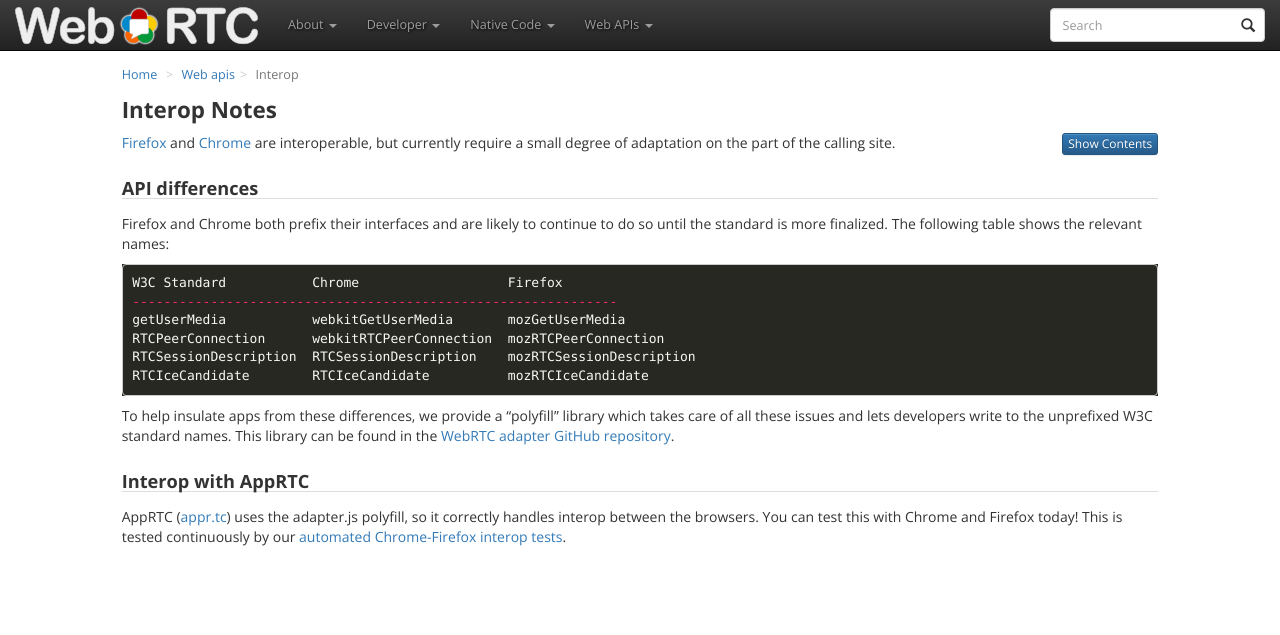
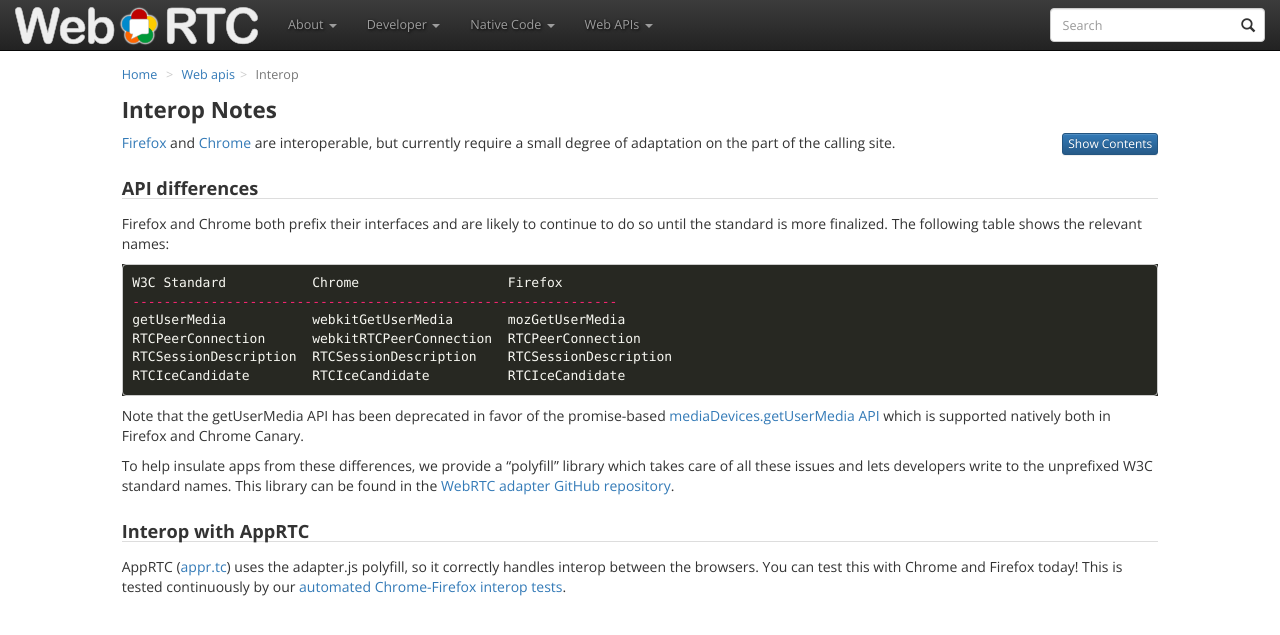
Before and after one commit to webrtc/webrtc-org, a Jekyll site: the page built from web-apis/interop/index.md, in a window 1280 px wide and 900 px high. Shown: the top 635 px of the window. Built offline with Jekyll 4.4.1, drawn with Linux system fonts in a browser that asks for light colours.

Commit message:
update interop information

```diff
--- a/web-apis/interop/index.md
+++ b/web-apis/interop/index.md
@@ -22,10 +22,13 @@ relevant names:
 W3C Standard           Chrome                   Firefox
 --------------------------------------------------------------
 getUserMedia           webkitGetUserMedia       mozGetUserMedia
-RTCPeerConnection      webkitRTCPeerConnection  mozRTCPeerConnection
-RTCSessionDescription  RTCSessionDescription    mozRTCSessionDescription
-RTCIceCandidate        RTCIceCandidate          mozRTCIceCandidate
+RTCPeerConnection      webkitRTCPeerConnection  RTCPeerConnection
+RTCSessionDescription  RTCSessionDescription    RTCSessionDescription
+RTCIceCandidate        RTCIceCandidate          RTCIceCandidate
 ~~~~~
+Note that the getUserMedia API has been deprecated in favor of the
+promise-based [mediaDevices.getUserMedia API](https://developer.mozilla.org/en-US/docs/Web/API/MediaDevices/getUserMedia)
+which is supported natively both in Firefox and Chrome Canary.
 
 To help insulate apps from these differences, we provide a "polyfill" library
 which takes care of all these issues and lets developers write to the
```
